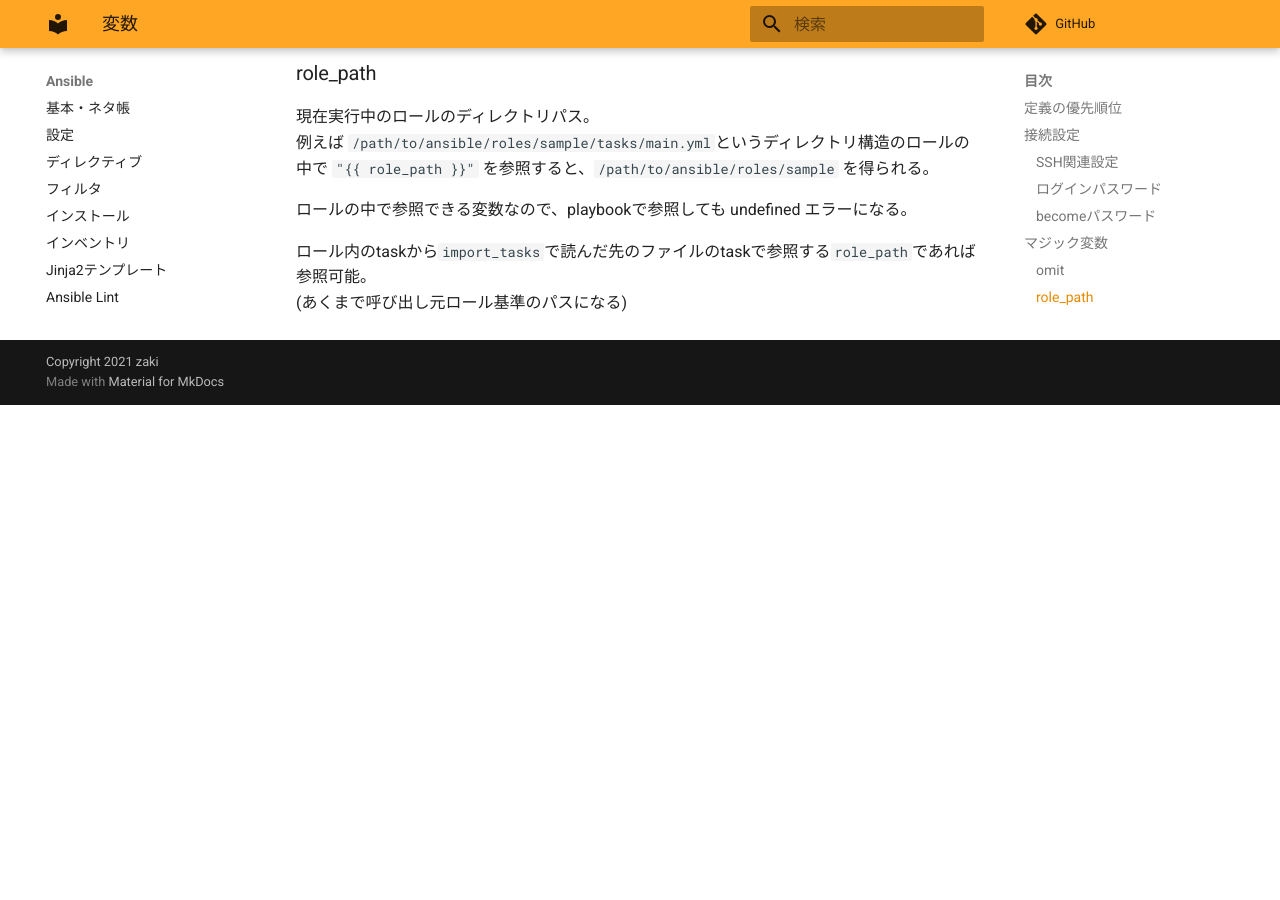
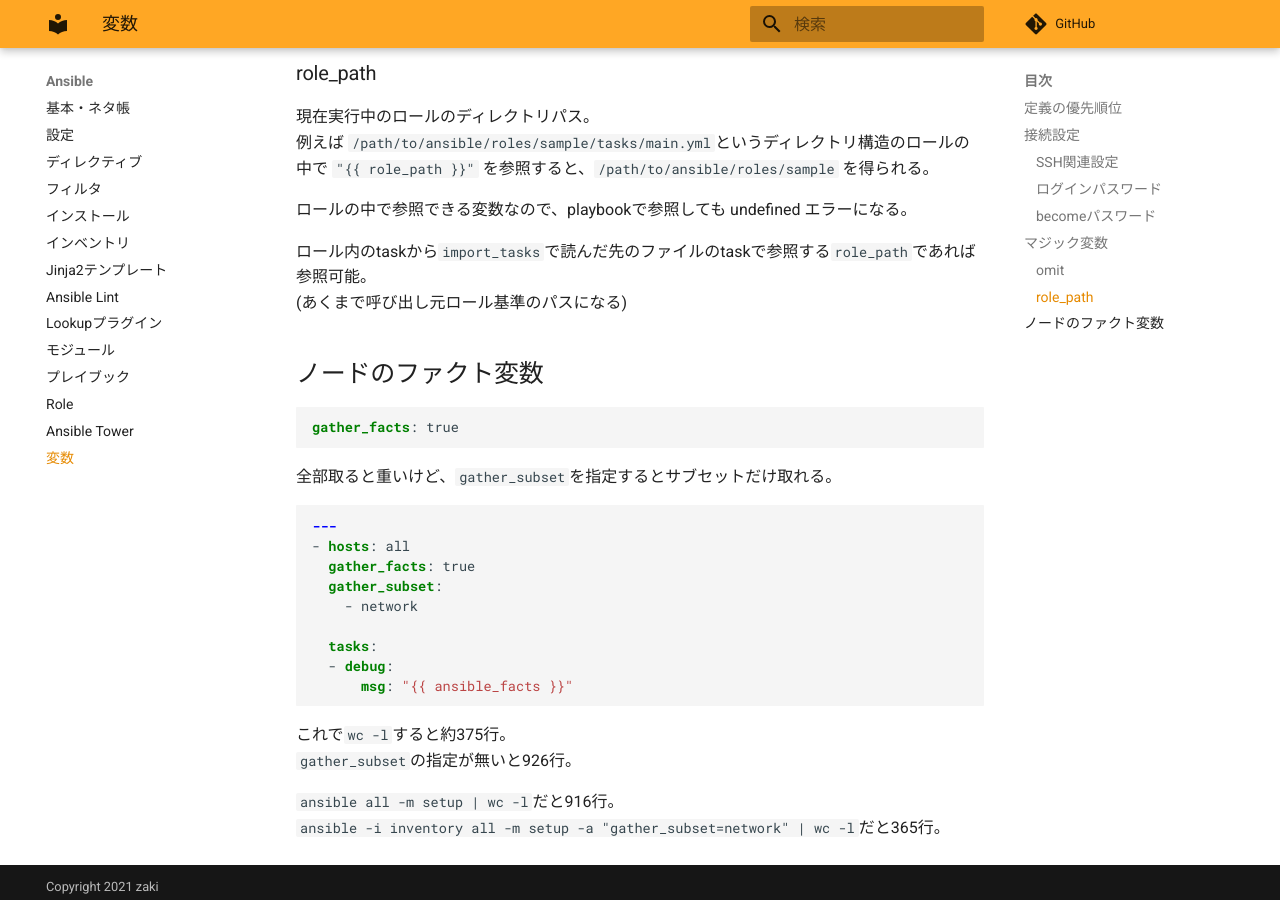
Before and after one commit to zaki-lknr/docs, an MkDocs documentation site: the page built from docs/Ansible/variable.md, in a window 1280 px wide and 900 px high, scrolled down 1901 px. Built offline with MkDocs 1.6.1 and Material for MkDocs 9.7.7, drawn with Linux system fonts in a browser that asks for light colours; comment, search, counter and statistics services are not loaded; before the commit the page ends 2306 px from its top, so only the background shows below that.

Commit message:
add: ansible/variable: gather_factsとgather_subset

````diff
--- a/docs/Ansible/variable.md
+++ b/docs/Ansible/variable.md
@@ -81,3 +81,29 @@
 
 ロール内のtaskから`import_tasks`で読んだ先のファイルのtaskで参照する`role_path`であれば参照可能。
 (あくまで呼び出し元ロール基準のパスになる)
+
+## ノードのファクト変数
+
+```yaml
+gather_facts: true
+```
+
+全部取ると重いけど、`gather_subset`を指定するとサブセットだけ取れる。
+
+```yaml
+---
+- hosts: all
+  gather_facts: true
+  gather_subset:
+    - network
+
+  tasks:
+  - debug:
+      msg: "{{ ansible_facts }}"
+```
+
+これで`wc -l`すると約375行。
+`gather_subset`の指定が無いと926行。
+
+`ansible all -m setup | wc -l`だと916行。
+`ansible -i inventory all -m setup -a "gather_subset=network" | wc -l`だと365行。
````
